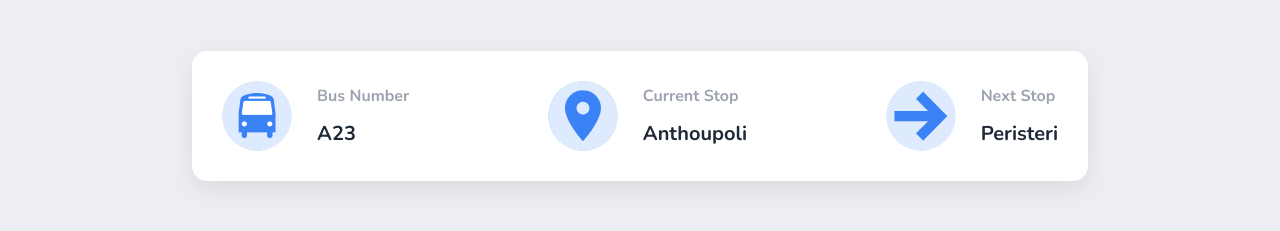
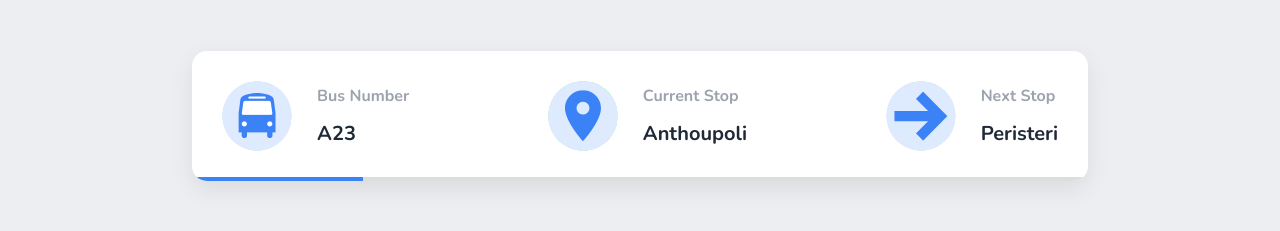
Before and after one commit to anastasiapapadakh0-gif/navio, a React (Vite) app: page /attractions in a window 1280 px wide. Shown: the part 139-370 px from the top of the page. Built offline with nearby package versions, Linux system fonts and the light colour scheme.

Commit message:
fix sound alerts & implement progress bar

```diff
--- a/src/components/BusInfo/BusInfo.css
+++ b/src/components/BusInfo/BusInfo.css
@@ -7,6 +7,8 @@
     justify-content:space-between;
     margin-bottom:40px;
     box-shadow:0 8px 25px rgba(0,0,0,.08);
+    position: relative;
+    overflow: hidden;
 }
 .driver-info-item{
     display:flex;
@@ -40,3 +42,36 @@
         padding:20px;
     }
 }
+
+/* το φόντο της μπάρας */
+.driver-information::before {
+    content: "";
+    position: absolute;
+    left: 0;
+    bottom: 0;
+    width: 100%;
+    height: 4px;
+    background-color: #ddd;
+}
+
+/* η μπάρα που γεμίζει */
+.driver-information::after {
+    content: "";
+    position: absolute;
+    left: 0;
+    bottom: 0;
+    width: 0%;
+    height: 4px;
+    background-color: #3B82F6;
+    animation: stopProgress 30s linear infinite;
+}
+
+@keyframes stopProgress {
+    from {
+        width: 0%;
+    }
+
+    to {
+        width: 100%;
+    }
+}
--- a/src/components/BusInfo/BusInfo.jsx
+++ b/src/components/BusInfo/BusInfo.jsx
@@ -55,7 +55,7 @@ function BusInfo() {
 
     return (
 
-    <div className="driver-information">
+            <div className="driver-information">
 
                 <div className="driver-info-item">
                     <img src={bus} />
@@ -87,6 +87,7 @@ function BusInfo() {
                 </div>
 
             </div>
+
     );
 
 }export default BusInfo;
--- a/src/pages/DrivingAssistance/DrivingAssistance.jsx
+++ b/src/pages/DrivingAssistance/DrivingAssistance.jsx
@@ -18,7 +18,15 @@ import alertmood from "../../assets/sounds/driver/mood-voice.mp3";
 
 import { useState, useEffect } from "react";
 
-
+// κοινό κανάλι ήχου
+let currentAudio = null;
+function playSound(src) {
+    if (currentAudio) {
+        currentAudio.pause();
+    }
+    currentAudio = new Audio(src);
+    currentAudio.play().catch(()=> {});
+}
 function DrivingAssistance() {
 
     const [warning, setWarning] = useState("none");
@@ -36,17 +44,21 @@ function DrivingAssistance() {
 
             if (random === 0) {
                 setWarning("speed");
-                new Audio(alertspeed).play();
+                playSound(alertspeed);
             }
 
             else if (random === 1) {
                 setWarning("lane");
-                new Audio(alertlane).play();
+                playSound(alertlane);
             }
 
             else if (random === 2) {
                 setShowMoodPopup(true);
-                new Audio(alertmood).play();
+                playSound(alertmood);
+                // αυτοματο κλείσιμο, ώστε το popup να μην μπλοκάρει τα υπόλοιπα alerts
+                setTimeout(() => {
+                    setShowMoodPopup(false);
+                }, 5000);
             }
 
         }, 10000);
@@ -61,7 +73,7 @@ function DrivingAssistance() {
         const interval = setInterval(() => {
 
             setWarning("doors");
-            new Audio(alertdoors).play();
+            playSound(alertdoors);
 
             setTimeout(() => {
                 setWarning("none");
```
